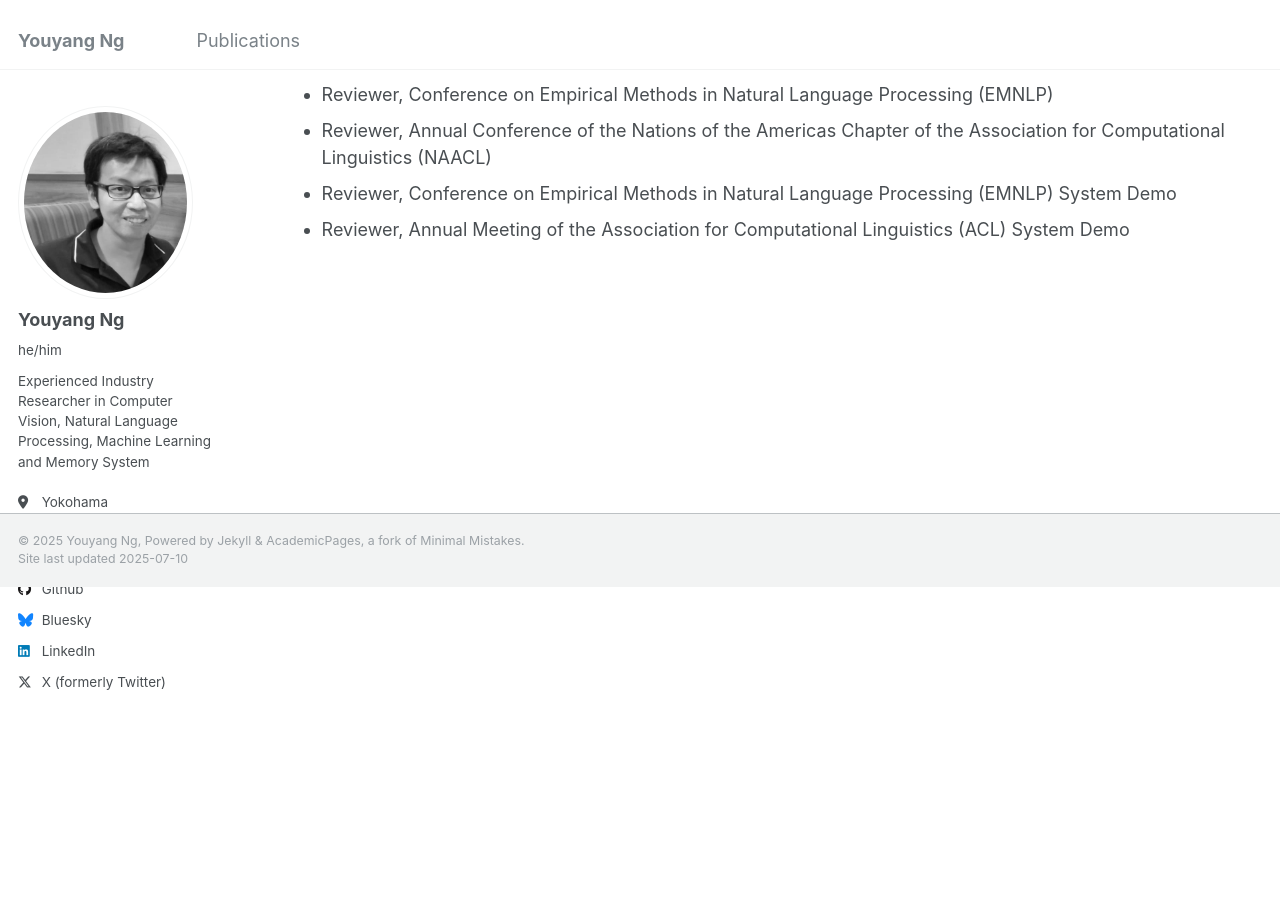
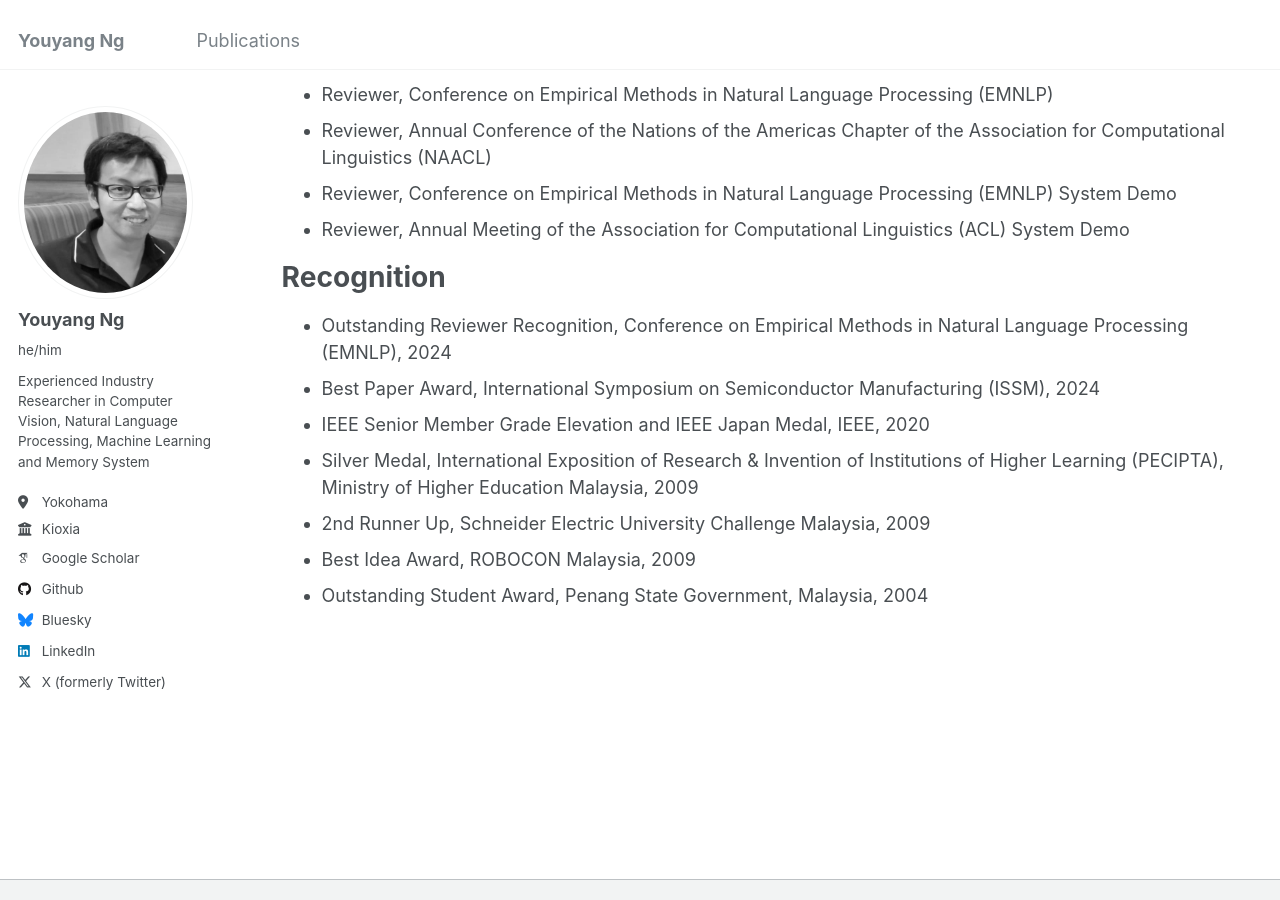
Before and after one commit to yy29/yy29.github.io, a Jekyll site: the page built from _pages/about.md, in a window 1280 px wide and 900 px high, scrolled down 3373 px. Built offline with Jekyll 4.4.1, drawn with Linux system fonts in a browser that asks for light colours; some web fonts are replaced.

Commit message:
Update about.md

```diff
--- a/_pages/about.md
+++ b/_pages/about.md
@@ -107,3 +107,13 @@ Services
 * Reviewer, Annual Conference of the Nations of the Americas Chapter of the Association for Computational Linguistics (NAACL)
 * Reviewer, Conference on Empirical Methods in Natural Language Processing (EMNLP) System Demo
 * Reviewer, Annual Meeting of the Association for Computational Linguistics (ACL) System Demo
+
+Recognition
+======
+* Outstanding Reviewer Recognition, Conference on Empirical Methods in Natural Language Processing (EMNLP), 2024
+* Best Paper Award, International Symposium on Semiconductor Manufacturing (ISSM), 2024
+* IEEE Senior Member Grade Elevation and IEEE Japan Medal, IEEE, 2020
+* Silver Medal, International Exposition of Research & Invention of Institutions of Higher Learning (PECIPTA), Ministry of Higher Education Malaysia, 2009
+* 2nd Runner Up, Schneider Electric University Challenge Malaysia, 2009
+* Best Idea Award, ROBOCON Malaysia, 2009
+* Outstanding Student Award, Penang State Government, Malaysia, 2004
```
